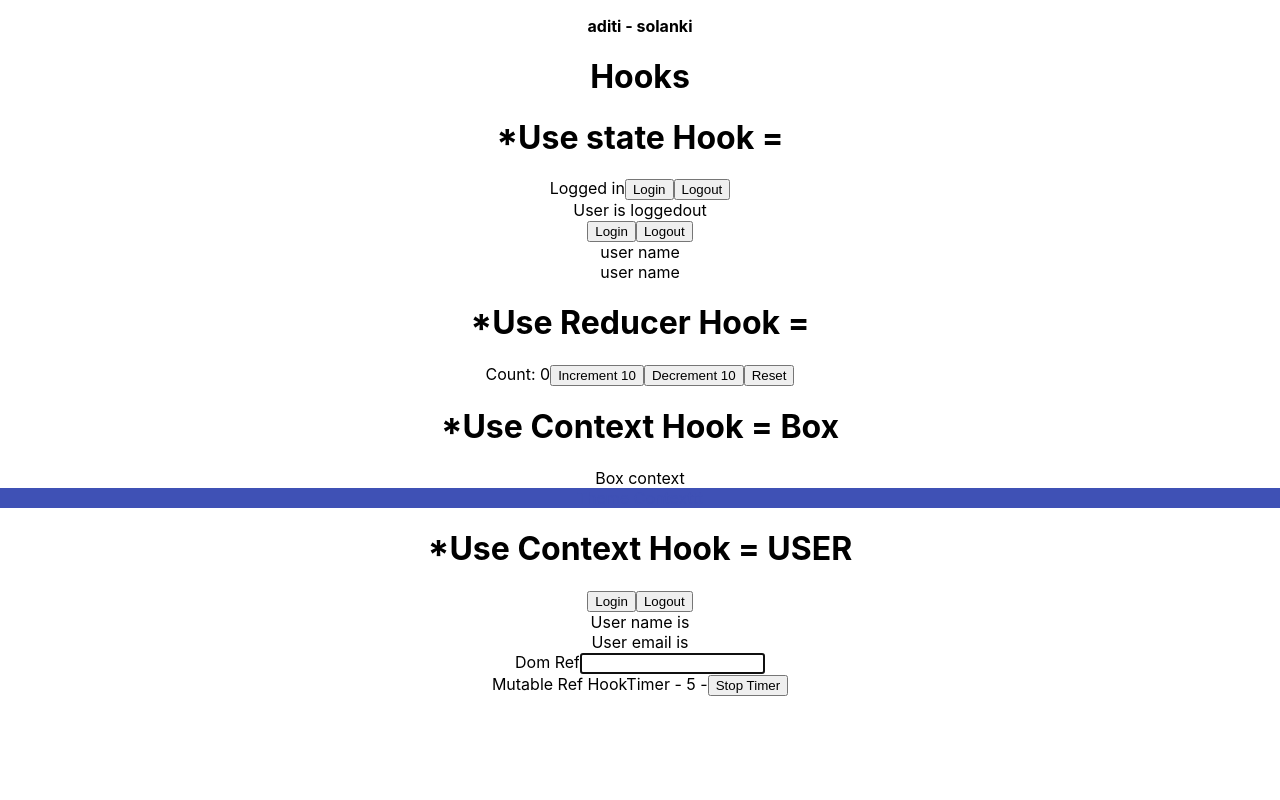
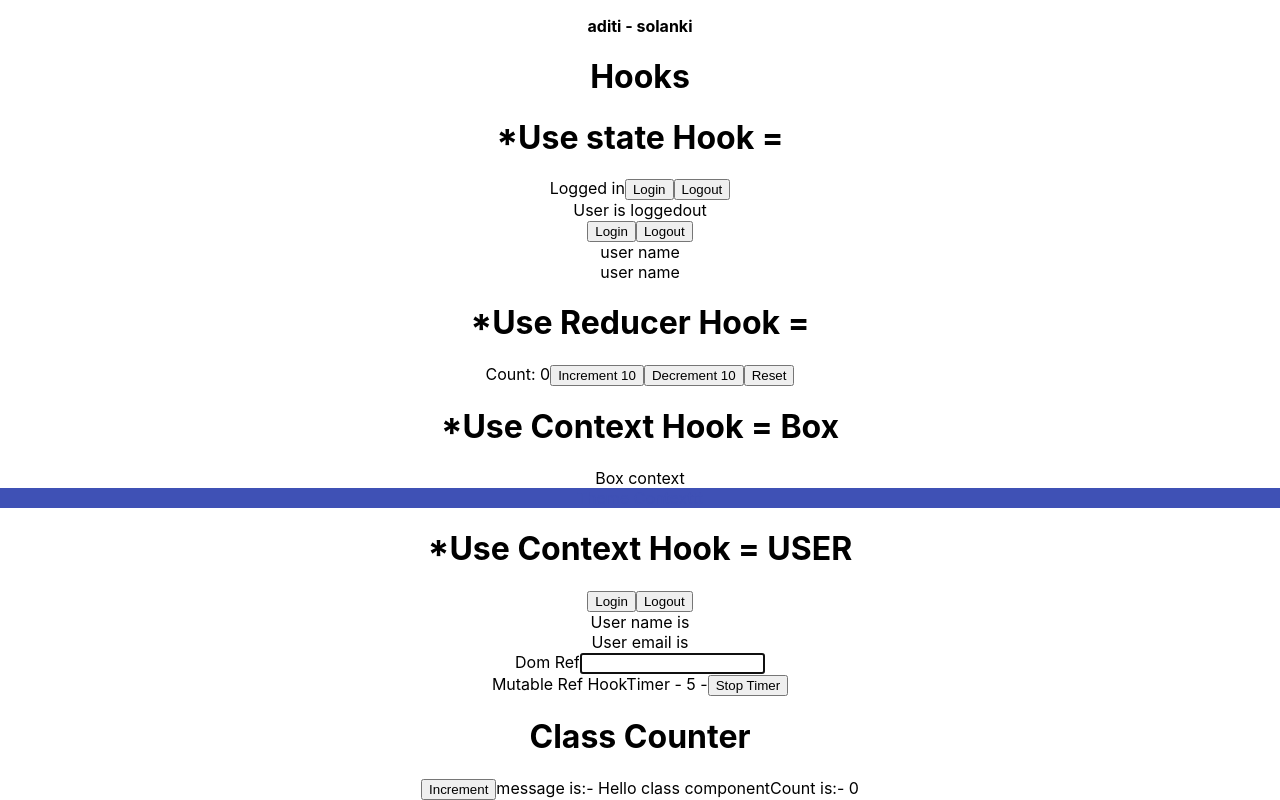
Before and after one commit to aditisolanki71/react-typescript-practice, a React (Create React App) app: page / in a window 1280 px wide. Shown: the part 967-1767 px from the top of the page. Before the commit the page ends 1663 px from the top, so only its background shows below. Built offline with nearby package versions, Linux system fonts and the light colour scheme.

Commit message:
Class component

```diff
--- a/src/App.tsx
+++ b/src/App.tsx
@@ -9,6 +9,7 @@ import { Counter } from './components/hooks/reducerHook/Counter';
 import Context from './components/hooks/contextHook/Context';
 import Context2 from "./components/hooks/contextHook/Context2"
 import RefHook from "./components/hooks/refHook/RefHook"
+import ClassCounter from "./components/class/Counter"
 function App() {
   const personObject = {
     first: "Adi",
@@ -48,6 +49,8 @@ function App() {
       <Context />
       <Context2 />
       <RefHook />
+
+      <ClassCounter message="Hello class component"/>
     </div>
   );
 }
--- /dev/null
+++ b/src/components/class/Counter.tsx
@@ -0,0 +1,28 @@
+import React from "react";
+type CounterProps = {
+   message: string
+}
+type CounterState = {
+   count: number
+}
+class ClassCounter extends React.Component<CounterProps,CounterState> {
+   state = {
+      count: 0,
+   }
+
+   handleClick = () => {
+      this.setState((prevState) => ({count: prevState.count + 1 }))
+   }
+
+   render() {
+      return (
+         <div>
+            <h1>Class Counter</h1>
+            <button onClick={this.handleClick}>Increment</button>
+            message is:- {this.props.message}
+            Count is:- {this.state.count}
+         </div>
+      )
+   }
+}
+export default ClassCounter;
```
